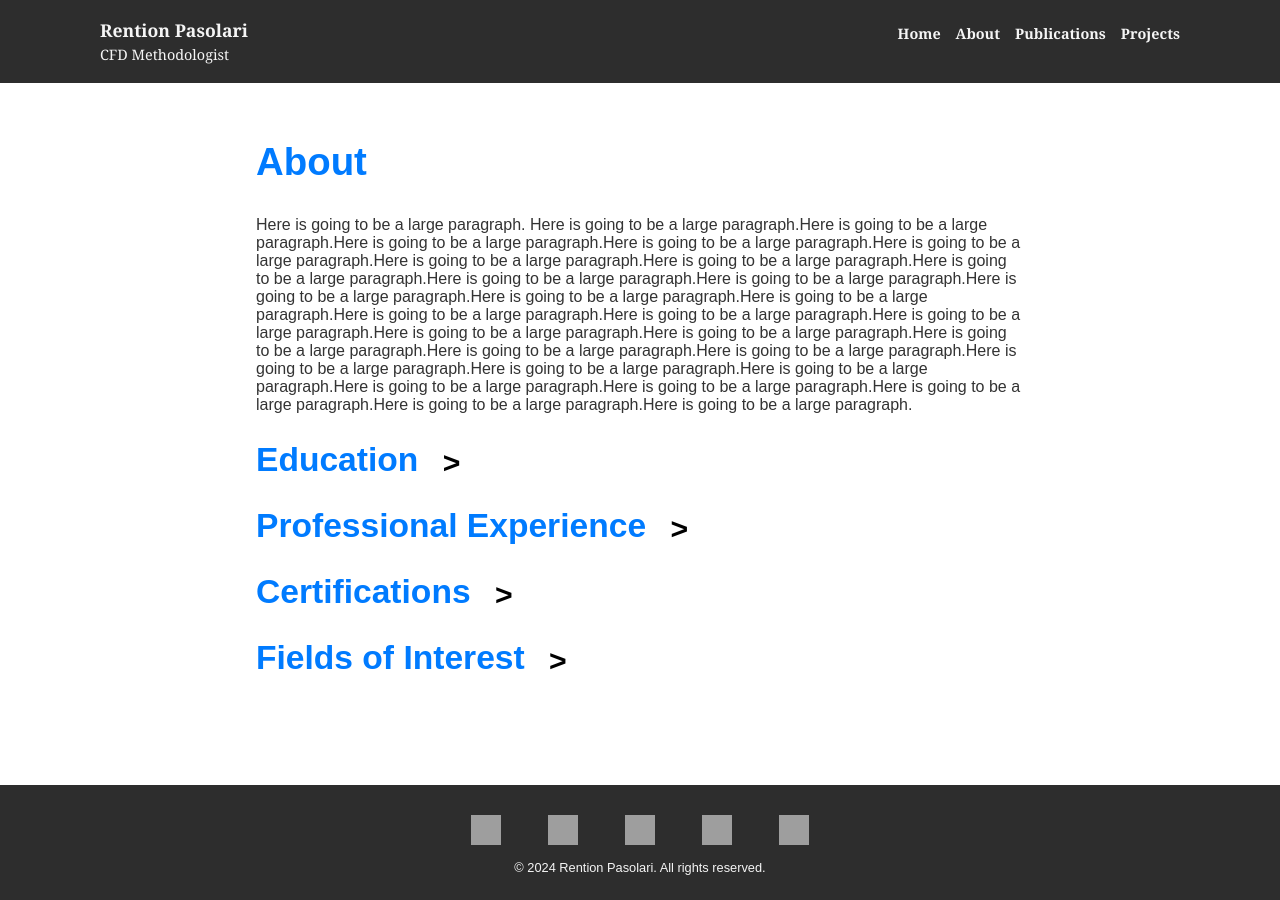
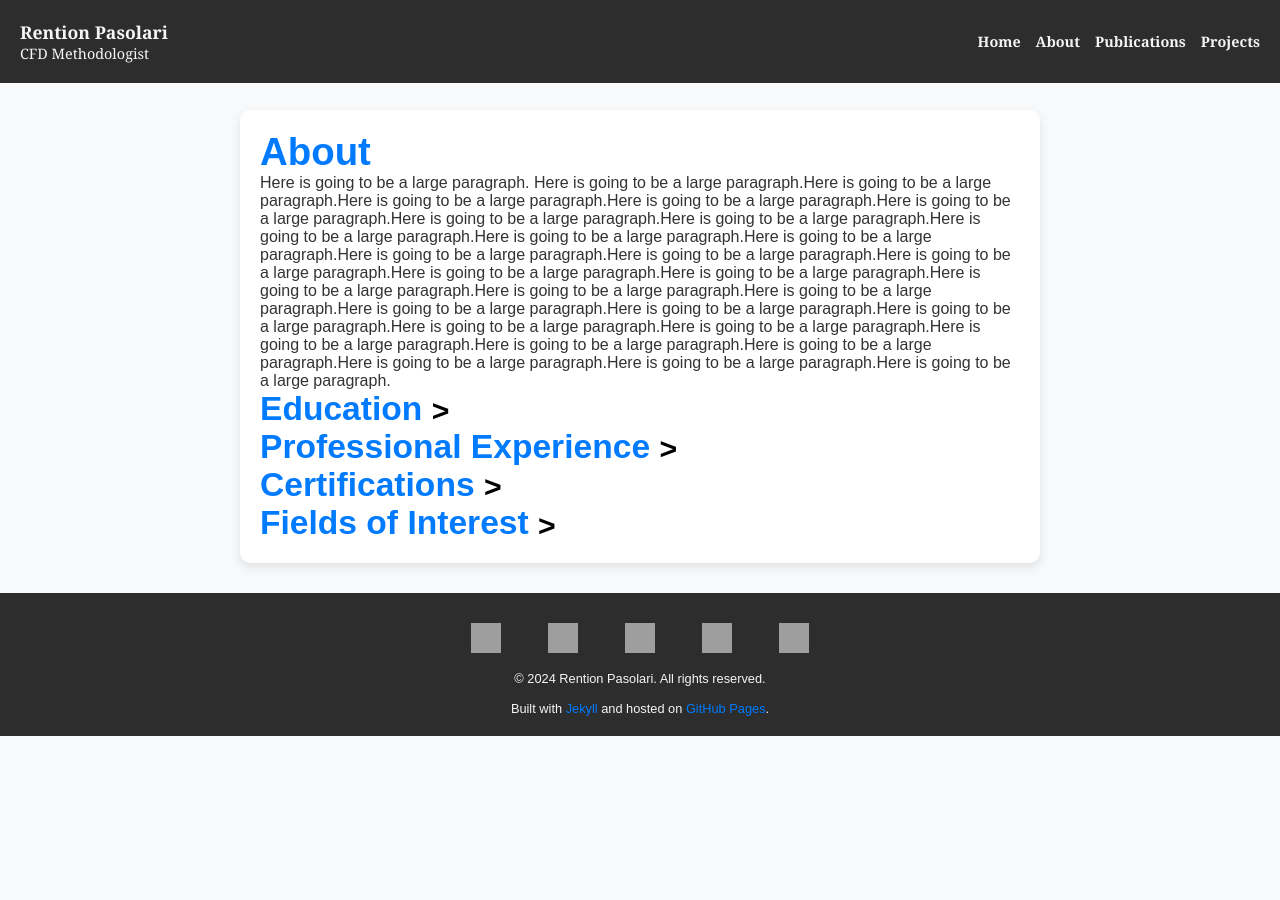
Before and after one commit to rpasolari/rpasolari.github.io, a Jekyll site: the page built from pages/about.html, in a window 1280 px wide. Built offline with Jekyll 4.4.1, drawn with Linux system fonts in a browser that asks for light colours; grey boxes are pictures that could not be loaded.

Commit message:
Added a background color for entire page. Made header always visible

```diff
--- a/_includes/footer.html
+++ b/_includes/footer.html
@@ -17,4 +17,5 @@
     </a>
   </div>
   <p>&copy; {{ "now" | date: "%Y" }} Rention Pasolari. All rights reserved.</p>
+  <p>Built with <a href="https://jekyllrb.com/" target="_blank">Jekyll</a> and hosted on <a href="https://pages.github.com/" target="_blank">GitHub Pages</a>.</p>
 </footer>
--- a/assets/css/style.css
+++ b/assets/css/style.css
@@ -1,77 +1,41 @@
+* {
+  margin: 0;
+  padding: 0;
+}
+
 html, body {
   height: 100%;
-  margin: 0;
+  margin-left: 0;
   padding: 0;
-  box-sizing: border-box;
   display: flex;
   flex-direction: column;
-}
-
-main {
-  flex: 1;
-}
-
-.content-container {
-  max-width: 60%;
-  margin: 0 auto;
-  padding: 0px;
-  flex: 1; /
+  box-sizing: border-box;
+  background-color: var(--body-background-color);
 }
 
 /* Body settings */
-
 body {
   font-family: var(--body-font);
   font-size: var(--body-font-size);
   color: var(--text-color);
-  display: flex;
-  flex-direction: column;
-  min-height: 100%;
-}
-
-h1 {
-  font-size: var(--heading1-font-size);
-  font-weight: bold;
-  color: var(--heading1-color);
-}
-
-h2 {
-  font-size: var(--heading2-font-size);
-  font-weight: bold;
-  color: var(--heading2-color);
-}
-
-li {
-  margin-bottom: 15px;
-
-}
-
-.name-highlight {
-  color: var(--name-highlight-color);
-  font-weight: bold;
-}
-
-a {
-  color: var(--url-color);
-  text-decoration: None;
-}
-
-a:hover {
-  color: var(--url-hover-color);
-  text-decoration: None;
 }
 
 /* Header settings */
-
 header {
   font-family: var(--header-font);
-  background-color: var(--header-background);
+  background-color: var(--header-background-color);
   color: var(--header-text-color);
   display: flex;
   justify-content: space-between;
   align-items: center;
-  padding: 10px 100px;
-  margin-bottom: 25px;
+  padding: 20px 20px;
+  margin-bottom: 45px;
+  position: fixed;
+  top: 0;
+  left: 0;
+  width: 100%;
+  z-index: 1000;
+  box-sizing: border-box;
 }
 
 header .name-and-title {
@@ -88,7 +52,7 @@ header .name-and-title .name {
 
 header .name-and-title .title {
   font-size: var(--header-title-font-size);
-  margin-top: 3px;
+  margin-top: 0px;
 }
 
 header .menu {
@@ -115,25 +79,25 @@ header .menu ul li a:hover {
   text-decoration: underline;
 }
 
-
 /* Footer settings */
 footer {
-  background-color: var(--footer-background);
+  background-color: var(--footer-background-color);
   color: var(--footer-text-color);
   display: flex;
   align-items: center;
   flex-direction: column;
   flex-shrink: 0;
-  margin-top: 30px;
+  margin-top: 0px;
   font-size: var(--footer-copyright-font-size);
-  padding-bottom: 12px;
+  padding-bottom: 20px;
+  padding-top: 30px;
+  box-sizing: border-box;
 }
 
 footer a img{
   text-decoration: none;
   width: 30px;
   height: 30px;
-  margin-top: 30px;
 }
 
 footer div {
@@ -143,13 +107,83 @@ footer div {
 }
 
 footer p {
-  margin-top: 12px;
+  margin-top: 15px;
 }
+
+/* Main settings */
+main {
+/*  flex: 1;*/
+  display: flex;
+  flex-direction: column;
+  justify-content: flex-start;
+  align-items: center;
+  font-family: var(--body-font);
+  font-size: var(--body-font-size);
+  color: var(--text-color);
+  display: flex;
+  flex-direction: column;
+/*  min-height: 100%;*/
+}
+
+.content-container {
+  width: 90%;
+  max-width: 800px;
+  min-width: 300px;
+  height: auto;
+  background-color: var(--main-top-color);
+  margin-top: 110px;
+  margin-bottom: 30px;
+  padding: 20px;
+  box-shadow: 0 4px 10px #0000001a;
+  box-sizing: border-box;
+  border-radius: 10px;
+}
+
+
+
+h1 {
+  font-size: var(--heading1-font-size);
+  font-weight: bold;
+  color: var(--heading1-color);
+}
+
+h2 {
+  font-size: var(--heading2-font-size);
+  font-weight: bold;
+  color: var(--heading2-color);
+}
+
+li {
+  margin-bottom: 0px;
+
+}
+
+.name-highlight {
+  color: var(--name-highlight-color);
+  font-weight: bold;
+}
+
+a {
+  color: var(--url-color);
+  text-decoration: None;
+}
+
+a:hover {
+  color: var(--url-hover-color);
+  text-decoration: None;
+}
+
+
+
+
+
+
+
 
 .arrow {
     display: inline-block;
     vertical-align: middle;
-    margin-left: 15px;
+    margin-left: 0px;
     font-size: 0.9em;
     color: black;
     font-weight: bold;
@@ -164,57 +198,44 @@ footer p {
 .arrow.expanded {
     transform: rotate(90deg);
 
-
-.project-card {
-    position: relative; /* Enables positioning of overlay */
-    display: inline-block; /* Makes the card inline and adjusts size to content */
-    width: 20px; /* Set a fixed width for the card */
-    height: 20px; /* Set a fixed height for the card */
-    cursor: pointer; /* Makes it clear the card is clickable */
-    border-radius: 8px; /* Adds rounded corners */
-    overflow: hidden; /* Ensures overlay stays within the card */
-    box-shadow: 0 4px 6px rgba(0, 0, 0, 0.1); /* Subtle shadow for depth */
-    transition: transform 0.3s ease; /* Adds a hover animation */
+.project {
+    background-color: #ffffff;
+    border: 1px solid #ddd;
+    border-radius: 8px;
+    box-shadow: 0 4px 8px rgba(0, 0, 0, 0.1);
+    margin: 0px 0;
+    padding: 0px;
+    display: flex;
+    align-items: center;
+    gap: 120px;
 }
 
-.project-card:hover {
-    transform: scale(1.05); /* Slightly enlarges the card on hover */
+.project .text {
+    flex: 2;
 }
 
-.project-image {
-    width: 10%; /* Ensures the image fills the card */
-    height: 25px; /* Ensures the image fills the card */
-    object-fit: cover; /* Ensures the image scales properly */
+.project .media {
+    flex: 1;
+    text-align: center;
 }
 
-.project-overlay {
-    position: absolute; /* Positions the overlay on top of the image */
-    top: 0; /* Starts at the top of the card */
-    left: 0; /* Starts at the left of the card */
-    width: 100%; /* Covers the full width of the card */
-    height: 100%; /* Covers the full height of the card */
-    background: rgba(0, 0, 0, 0.5); /* Adds a dark transparent background */
-    color: white; /* Sets text color to white */
-    display: flex; /* Enables flexible alignment */
-    flex-direction: column; /* Stacks title and description vertically */
-    justify-content: center; /* Centers content vertically */
-    align-items: center; /* Centers content horizontally */
-    text-align: center; /* Aligns text in the center */
-    opacity: 0; /* Hides the overlay by default */
-    transition: opacity 0.3s ease; /* Smooth fade-in effect */
+/* Ensure consistent image size for all project images */
+.project .media img {
+  background-color: #fff;
+    display: block; /* Ensures proper layout behavior */
+    max-width: 100%; /* Prevents images from overflowing */
+    width: 500px; /* Fixed width for all images */
+    height: 350px; /* Fixed height for all images */
+    object-fit: cover; /* Crop to fill the dimensions */
+    border-radius: 8px; /* Rounded corners */
 }
 
-.project-card:hover .project-overlay {
-    opacity: 1; /* Shows the overlay on hover */
+
+.project h2 {
+    margin: 0;
+    color: #0077cc;
 }
 
-.project-title {
-    font-size: 1.5em; /* Larger font for the title */
-    margin: 0; /* Removes default margin */
+.project p {
+    margin: 0px 0 0;
 }
-
-.project-description {
-    font-size: 1em; /* Standard font size for description */
-    margin-top: 10px; /* Adds space between title and description */
-    padding: 0 10px; /* Adds padding for better readability */
-}
--- a/assets/css/variables.css
+++ b/assets/css/variables.css
@@ -1,8 +1,10 @@
 /* Colors */
 :root {
-  --header-background: #2d2d2d;
+  --body-background-color: #f8f9fa;
+  --main-top-color: #ffffff;
+  --header-background-color: #2d2d2d;
   --header-text-color: #f5f5f5;
-  --footer-background: #2d2d2d;
+  --footer-background-color: #2d2d2d;
   --footer-text-color: #f5f5f5;
   --text-color: #333;
   --heading1-color: #007bff;
```
Also changed, not shown: pages/projects.html (+86 -10 lines), Gemfile.lock.
